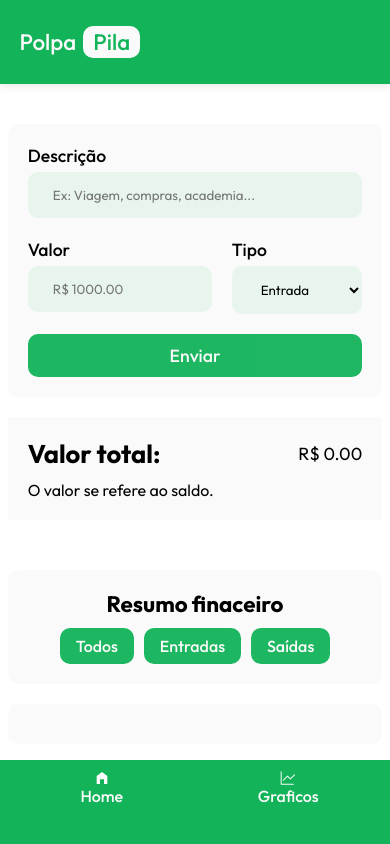
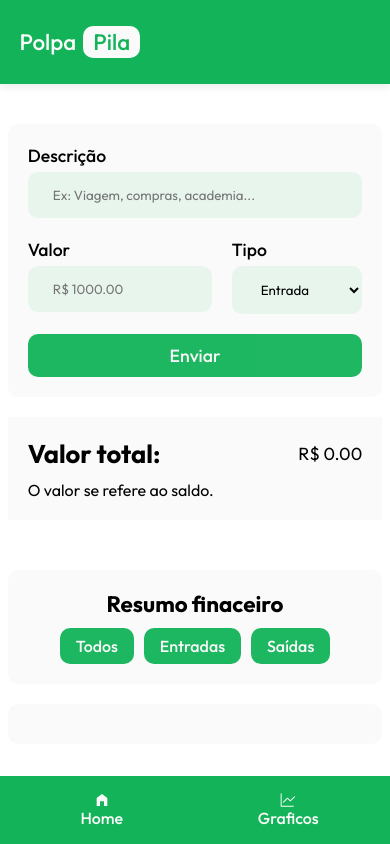
Before and after one commit to fel1pee3/PolpaPila, a React (Vite) app: page / in a window 390 px wide. Built offline with nearby package versions, Linux system fonts and the light colour scheme.

Commit message:
consertado o push anterio

```diff
--- a/src/Components/NavRoutes/styles.css
+++ b/src/Components/NavRoutes/styles.css
@@ -41,9 +41,11 @@
         z-index: 10;
         background-color: var(--color1);
         padding: 10px;
-        height: 10vh;
+        height: 8vh;
         width: 100%;
         display: flex;
+        align-items: center;
+        justify-content: center;
         flex-direction: row;
     }
 
@@ -52,7 +54,7 @@
         flex-direction: column;
         gap: 0px;
         font-size: 1em;
-        padding: 0px;
+        padding: 3px;
     }
 
     .iconNav{
--- a/src/Components/TransactionList/styles.css
+++ b/src/Components/TransactionList/styles.css
@@ -1,6 +1,7 @@
 .transactionList{
     background-color: var(--white);
     padding: 20px;
+    margin-bottom: 30px;
     border-radius: 10px;
 }
 
```
